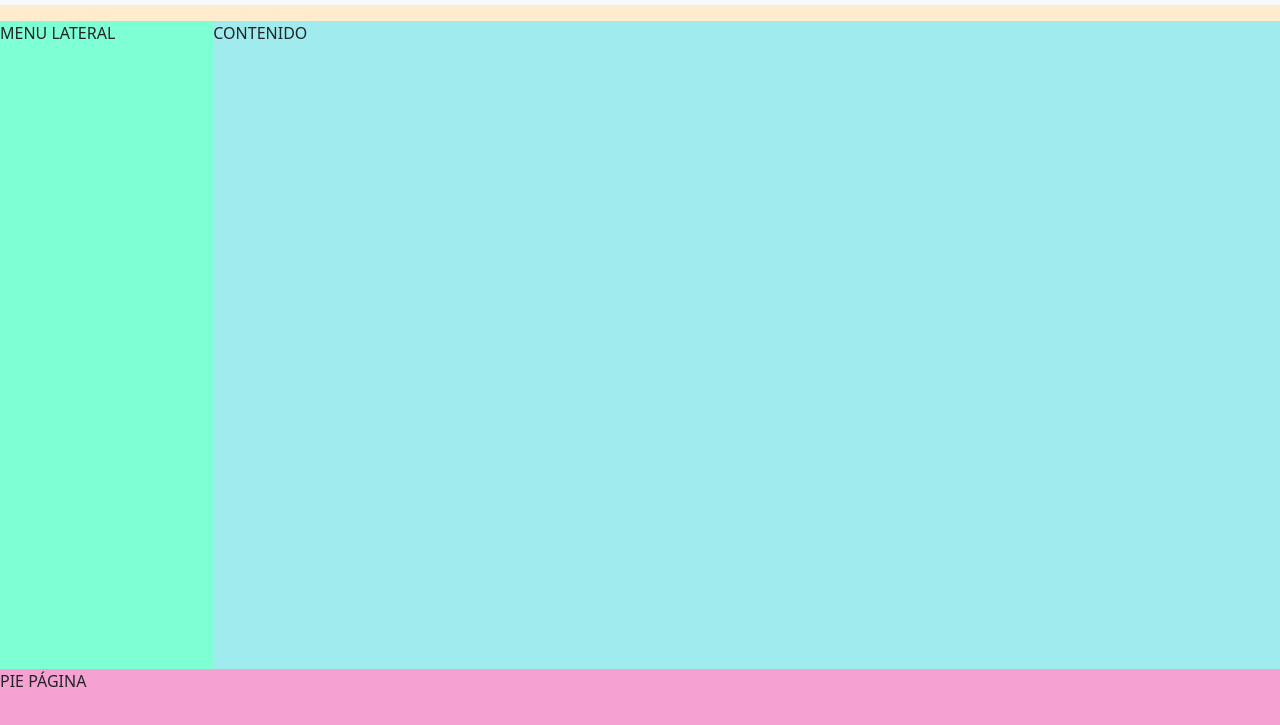
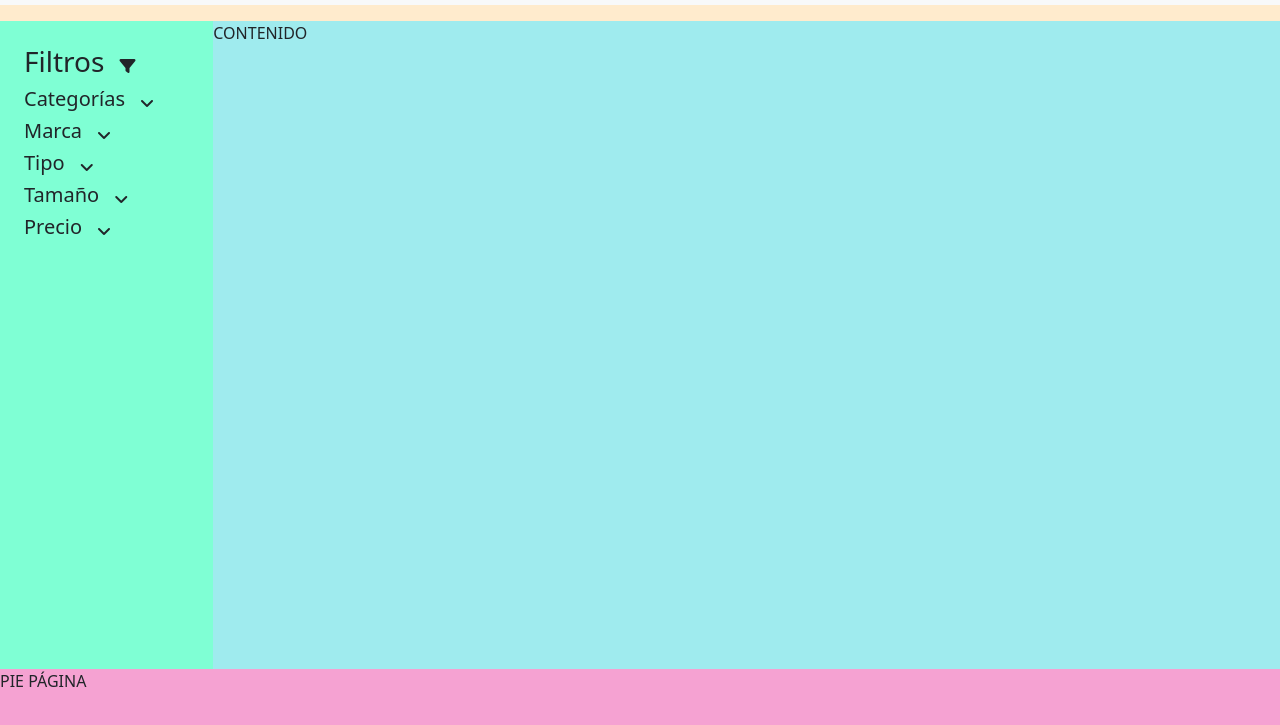
Before and after one commit to HCordero74/Desaf-o-2-CSS, a plain HTML site: page index.html in a window 1280 px wide. Shown: the part 51-776 px from the top of the page. Drawn offline with nearby package versions, Linux system fonts and the light colour scheme.

Commit message:
Layout página web

```diff
--- a/ASSETS/STYLE/style.css
+++ b/ASSETS/STYLE/style.css
@@ -24,8 +24,20 @@ body{
 .menu-lateral{
     display: flex;
     flex-direction: column;
+
     grid-area: menu-lateral;
     background-color: aquamarine;
+}
+
+.con-men-lat{
+    display: flex;
+    flex-direction: row;
+    align-items: center;
+    gap: 15px;
+}
+
+.icono{
+    justify-content: end;
 }
 
 .contenido{
--- a/index.html
+++ b/index.html
@@ -5,6 +5,7 @@
     <meta name="viewport" content="width=device-width, initial-scale=1.0">
     <link href="https://cdn.jsdelivr.net/npm/bootstrap@5.3.8/dist/css/bootstrap.min.css" rel="stylesheet" integrity="sha384-sRIl4kxILFvY47J16cr9ZwB07vP4J8+LH7qKQnuqkuIAvNWLzeN8tE5YBujZqJLB" crossorigin="anonymous">
     <link rel="stylesheet" href="./ASSETS/STYLE/style.css">
+    <script src="https://kit.fontawesome.com/4afd7f45cc.js" crossorigin="anonymous"></script>
     <title>E-COMMERCE</title>
 </head>
 <body>
@@ -26,8 +27,30 @@
         </div>
         </nav>
     </nav>
-    <menu class="menu-lateral">
-        MENU LATERAL
+    <menu class="menu-lateral p-4">
+        <div class="con-men-lat">
+        <h3>Filtros</h3><i class="fa-solid fa-filter"></i>
+        </div>
+        <div>
+            <div class="con-men-lat">
+            <h5>Categorías</h5><i class="fa-duotone fa-solid fa-angle-down"></i>
+            </div>
+            <div class="con-men-lat">
+            <h5>Marca</h5>
+                <div class="icono gap-3">
+                    <i class="fa-duotone fa-solid fa-angle-down"></i>
+                </div>
+            </div>
+            <div class="con-men-lat">
+            <h5>Tipo</h5><i class="fa-duotone fa-solid fa-angle-down"></i>
+            </div>
+            <div class="con-men-lat">
+            <h5>Tamaño</h5><i class="fa-duotone fa-solid fa-angle-down"></i>
+            </div>
+            <div class="con-men-lat">
+            <h5>Precio</h5><i class="fa-duotone fa-solid fa-angle-down"></i>
+            </div>
+        </div>
     </menu>
     <main class="contenido">
         CONTENIDO
```
